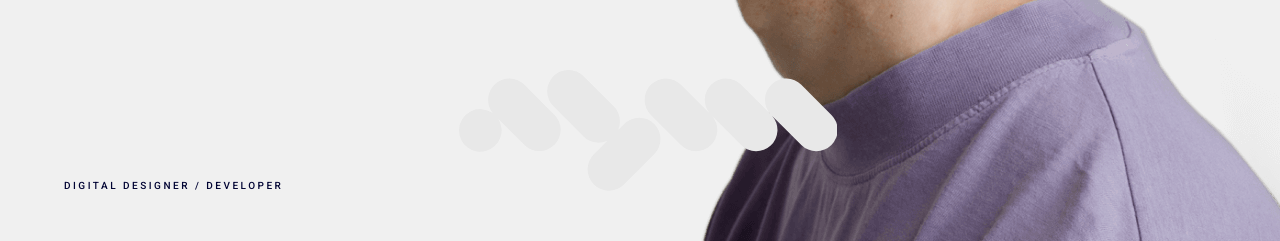
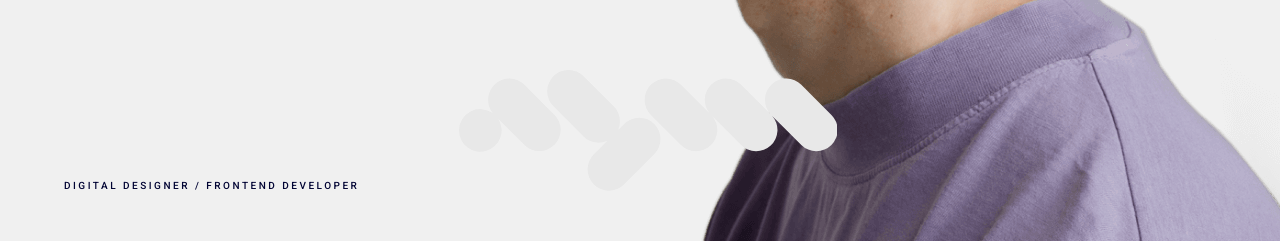
Before and after one commit to aeonyuonmiller/personal, a Next.js app: page / in a window 1280 px wide. Shown: the part 529-770 px from the top of the page. Built offline with nearby package versions, Linux system fonts and the light colour scheme.

Commit message:
changed copy

```diff
--- a/pages/index.js
+++ b/pages/index.js
@@ -44,7 +44,7 @@ export default function Home() {
       </motion.div>
 
       <Layout>
-        <h2 className="end">Digital designer / developer</h2>
+        <h2 className="end">digital designer / frontend developer</h2>
         <Logo color="var(--foreground)" width="50%" />
       </Layout>
     </div>
```
Also changed, not shown: public/LOGO.json (added, +1 -0 lines).
